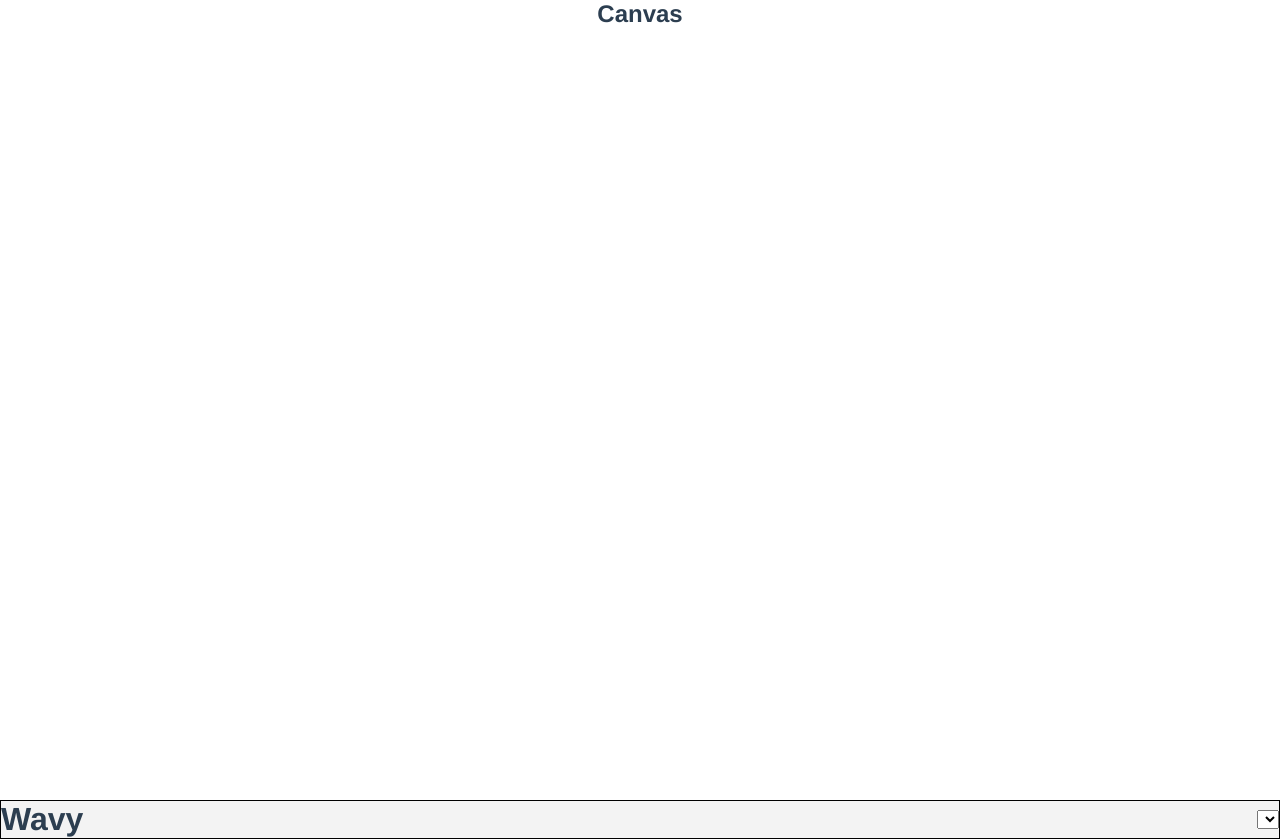
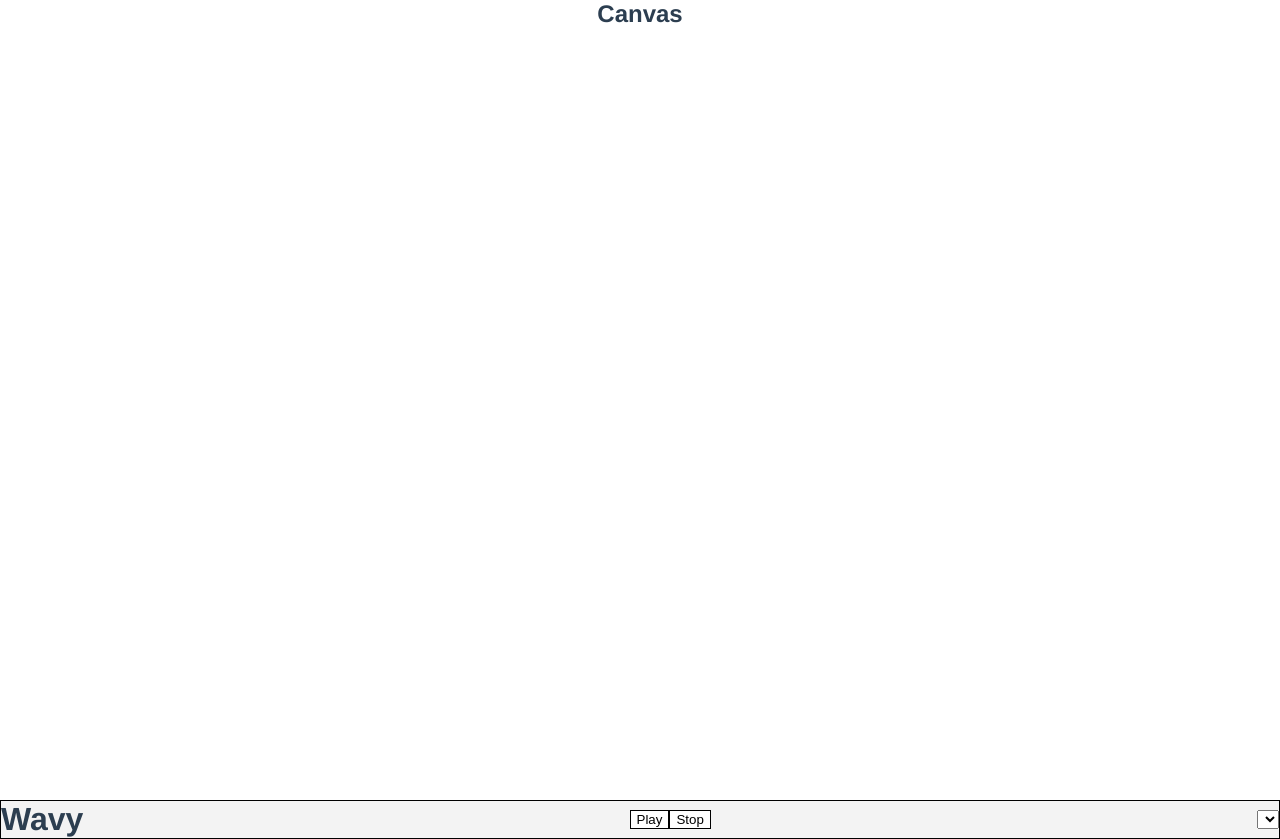
Before and after one commit to kalynbeach/wavy, a Vue app: page / in a window 1280 px wide. Built offline with nearby package versions, Linux system fonts and the light colour scheme.

Commit message:
Add uniqueIds to fetched devices to fix input keys, add some buttons

```diff
--- a/src/components/Controls.vue
+++ b/src/components/Controls.vue
@@ -1,9 +1,13 @@
 <template>
   <div class="controls">
     <h1>Wavy</h1>
+    <div class="buttons">
+      <button class="button">Play</button>
+      <button class="button">Stop</button>
+    </div>
     <div class="audio-device-select">
       <select v-model="selected" name="device-select" id="device-select">
-        <option v-for="device in devices" v-bind:value="device" v-bind:key="device.label">
+        <option v-for="device in devices" v-bind:value="device" v-bind:key="device.uniqueId">
           {{ device.label }}
         </option>
       </select>
@@ -47,6 +51,18 @@ export default {
   background-color: rgb(243, 243, 243);
   border: 1px solid black;
 
+  .buttons {
+    display: flex;
+    justify-content: space-between;
+    align-items: center;
+
+    .button {
+
+      background-color: white;
+      border: 1px solid black;
+    }
+  }
+
   .audio-device-select {
     align-self: center;
   }
--- a/src/store/modules/audio.js
+++ b/src/store/modules/audio.js
@@ -15,7 +15,13 @@ const actions = {
   fetchAvailableDevices ({ commit }) {
     navigator.mediaDevices.enumerateDevices()
       .then(function(devices) {
-        commit('SET_AVAILABLE_DEVICES', devices)
+        let identifiedDevices = devices.map(device => {
+          Object.defineProperty(device, 'uniqueId', {
+            value: Math.round(Math.random() * 1024)
+          })
+          return device
+        })
+        commit('SET_AVAILABLE_DEVICES', identifiedDevices)
       })
       .catch(function(err) {
         console.log(err.name + ': ' + err.message)
```
